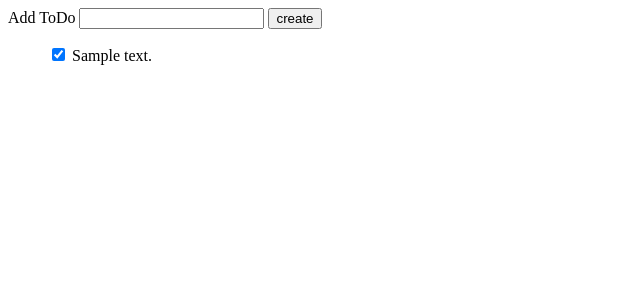
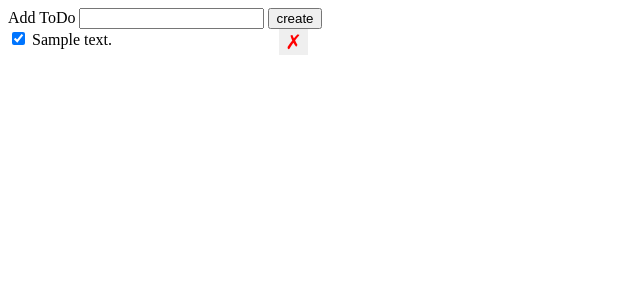
Before and after one commit to JamesRexMiller4/fullstack_Udacity, a Flask app: page / in a window 1280 px wide. Shown: the top 300 px of the page, without its empty margins (0-640 px from the left). Run offline with Flask 2, Linux system fonts and the light colour scheme; tables that the repository leaves empty hold one stand-in row (values such as "Sample post").

Commit message:
Add Delete functionality

```diff
--- a/todoapp/app.py
+++ b/todoapp/app.py
@@ -15,8 +15,8 @@ class Todo(db.Model):
   description = db.Column(db.String(), nullable=False)
   completed = db.Column(db.Boolean(), nullable=False)
 
-# def __repr__(self):
-#     return f'<Todo {self.id} {self.description}>'
+def __repr__(self):
+    return f'<Todo {self.id} {self.description}>'
 
 @app.route('/')
 def index():
@@ -47,10 +47,21 @@ def create_todo():
 
 @app.route('/todos/<todo_id>/set-completed', methods=['POST'])
 def set_completed(todo_id):
+  try:
+    completed_value = request.get_json()['completed']
+    todo = Todo.query.get(todo_id)
+    todo.completed = completed_value
+    db.session.commit()
+  except:
+    db.session.rollback()
+  finally:
+    db.session.close()
+  return redirect(url_for('index'))
+
+@app.route('/todos/<todo_id>/delete', methods=['DELETE'])
+def remove_todo(todo_id):
     try:
-      completed_value = request.get_json()['completed']
-      todo = Todo.query.get(todo_id)
-      todo.completed = completed_value
+      Todo.query.filter_by(id=todo_id).delete()
       db.session.commit()
     except:
       db.session.rollback()
@@ -59,5 +70,6 @@ def set_completed(todo_id):
     return redirect(url_for('index'))
 
 
+
 if __name__ == '__main__':
-  app.run()
+  app.run(debug=True)
--- a/todoapp/templates/index.html
+++ b/todoapp/templates/index.html
@@ -12,6 +12,25 @@
   }
   ul {
     list-style: none;
+    padding: 0;
+    margin: 0;
+    width: 300px;
+  }
+  li {
+    clear: both;
+  }
+  li button {
+    -webkit-appearance: none;
+    border: none;
+    outline: none;
+    color: red;
+    float: right;
+    cursor: pointer;
+    font-size: 20px;
+  }
+  .lists-wrapper, .todos-wrapper {
+    display: inline-block;
+    vertical-align: top;
   }
   .hidden {
     display: none;
@@ -28,6 +47,7 @@
     <li>
       <input class='check-completed' data-id='{{ d.id }}' type='checkbox' {% if d.completed %} checked {% endif %}/>
       {{ d.description }}
+      <button class='delete-btn' data-id='{{ d.id }}'>&cross;</button>
     </li>
     {% endfor %}
   </ul>
@@ -39,11 +59,9 @@
 
   for (let i = 0; i < checkboxes.length; i++) {
     const checkbox = checkboxes[i];
-    const todoId = e.target.dataset['id'];
-  }
-
     checkbox.onchange = function(e) {
       const newCompleted = e.target.checked;
+      const todoId = e.target.dataset['id'];
       fetch('/todos/' + todoId + '/set-completed', {
         method: 'POST',
         headers: {
@@ -59,6 +77,29 @@
       .catch(function() {
         document.getElementById('error').className = '';
       })
+    }
+  }
+
+  const buttons = document.querySelectorAll('.delete-btn');
+
+  for (let i = 0; i < buttons.length; i++) {
+    const button = buttons[i];
+    button.onclick = function(e) {
+      console.log(e)
+      const todoId = e.target.dataset.id
+      fetch('/todos/' + todoId + '/delete', {
+        method: 'DELETE',
+        headers: {
+          'Content-Type': 'application/json'
+        }
+      })
+      .then(function() {
+        document.getElementById('error').className = 'hidden';
+      })
+      .catch(function() {
+        document.getElementById('error').className = '';
+      })
+    }
   }
 
   document.getElementById('form').onsubmit = function(e) {
```
Lines whose indentation alone changed are shown as unchanged.
